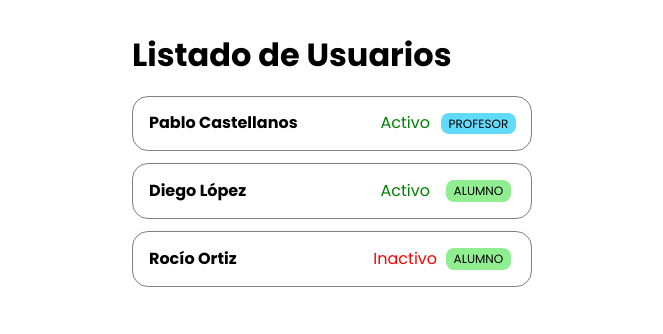
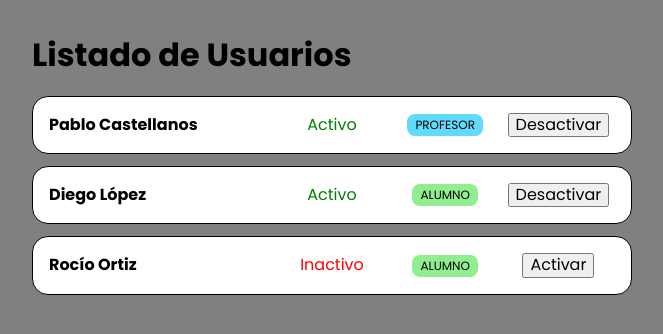
Before and after one commit to diloes/react-users-list, a React (Vite) app: page / in a window 1280 px wide. Shown: the top 334 px of the page, without its empty margins (308-971 px from the left). Built offline with nearby package versions, Linux system fonts and the light colour scheme.

Commit message:
UserRow state

```diff
--- a/src/components/UserRole.jsx
+++ b/src/components/UserRole.jsx
@@ -1,12 +1,12 @@
 import style from './UserRole.module.css'
 
+const ROLE_STYLES = {
+	teacher: ['Profesor', style.teacher],
+	student: ['Alumno', style.student],
+	other: ['Otro', style.other]
+}
+
 const UserRole = ({ role }) => {
-	const ROLE_STYLES = {
-		teacher: ['Profesor', style.teacher],
-		student: ['Alumno', style.student],
-		other: ['Otro', style.other]
-	}
-
 	// Destructuring de ROLE_STYLES
 	const [roleName, roleClassname] = ROLE_STYLES[role] || ROLE_STYLES.other
 
@@ -14,3 +14,10 @@ const UserRole = ({ role }) => {
 }
 
 export default UserRole
+
+/**
+ * NOTAS:
+ * - Todo lo que sea constante, como ROLE_STYLES lo pondremos fuera del componente
+ * para que no se renderice cada vez que se renderice este.
+ * Lo que sea variable o dependiente lo pondremos dentro.
+ */
--- a/src/components/UserRow.jsx
+++ b/src/components/UserRow.jsx
@@ -1,18 +1,30 @@
+import { useState } from 'react'
 import UserRole from './UserRole'
 import style from './UserRow.module.css'
 import UserStatus from './UserStatus'
 
 const UserRow = ({ name, active = 'Activo', role = 'Profesor', ...restProps }) => {
+	const [activeState, setActiveState] = useState(active)
+
 	return (
 		<div className={style.user} {...restProps}>
 			<div className={style.name}>
 				<span>{name}</span>
 			</div>
 			<div className={style.status}>
-				<UserStatus active={active} />
+				<UserStatus active={activeState} />
 			</div>
 			<div className={style.role}>
 				<UserRole role={role} />
+			</div>
+			<div className={style.action}>
+				<button
+					onClick={() => {
+						setActiveState(!activeState)
+					}}
+				>
+					{activeState ? 'Desactivar' : 'Activar'}
+				</button>
 			</div>
 		</div>
 	)
--- a/src/components/UserRow.module.css
+++ b/src/components/UserRow.module.css
@@ -3,25 +3,24 @@
 	align-items: center;
 	justify-content: space-between;
 
-	border: 1px solid grey;
+	border: 1px solid black;
 	border-radius: 1rem;
 	padding: 1rem;
 	margin-bottom: 0.75rem;
+	background-color: white;
 }
 
 .name {
-	width: 60%;
+	width: 40%;
+	font-weight: bold;
 }
 
 .status,
-.role {
+.role,
+.action {
 	width: 20%;
 
 	display: flex;
 	justify-content: center;
 	align-items: center;
 }
-
-.name span {
-	font-weight: bold;
-}
--- a/src/components/UsersList.module.css
+++ b/src/components/UsersList.module.css
@@ -1,6 +1,6 @@
 .list {
 	width: 100%;
-	max-width: 400px;
+	max-width: 600px;
 	margin: auto;
 	padding: 1rem;
 }
--- a/src/styles/index.css
+++ b/src/styles/index.css
@@ -1,2 +1,6 @@
 @import './resets.css';
-@import './fonts.css'
+@import './fonts.css';
+
+body {
+	background-color: grey;
+}
```
